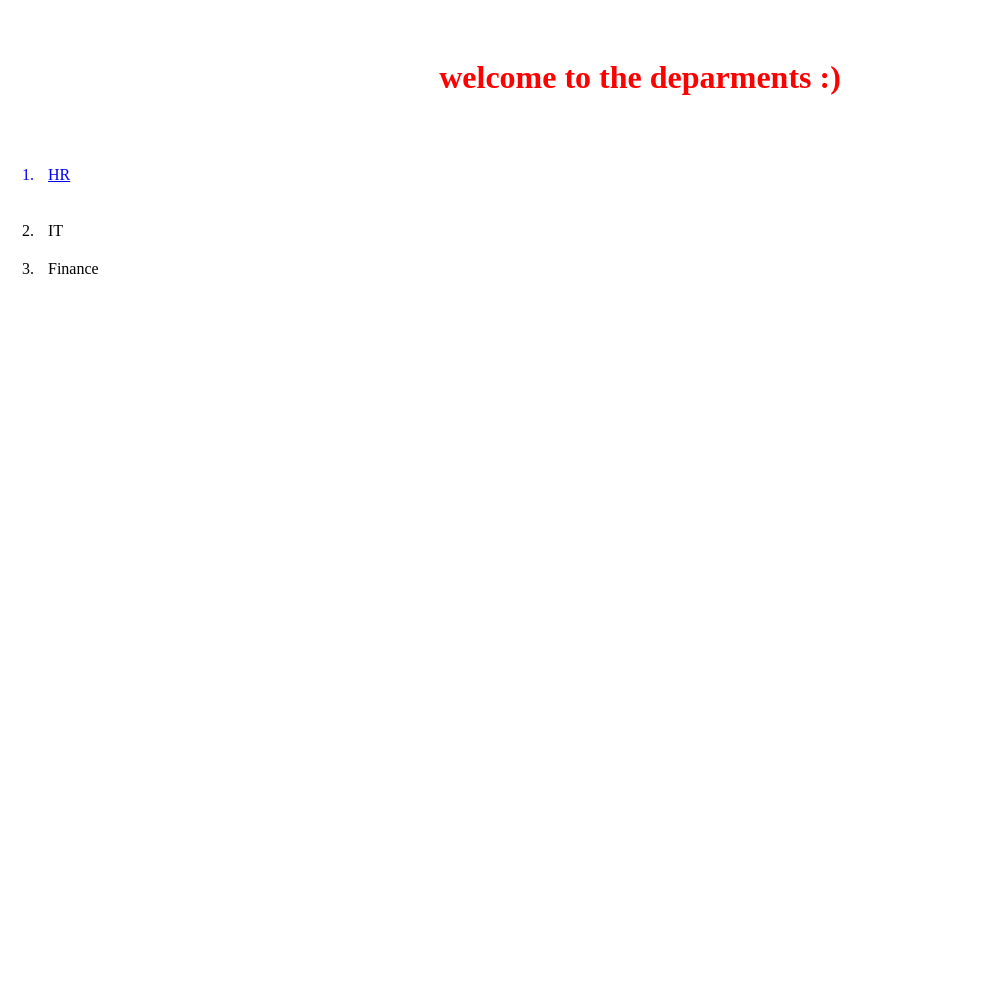
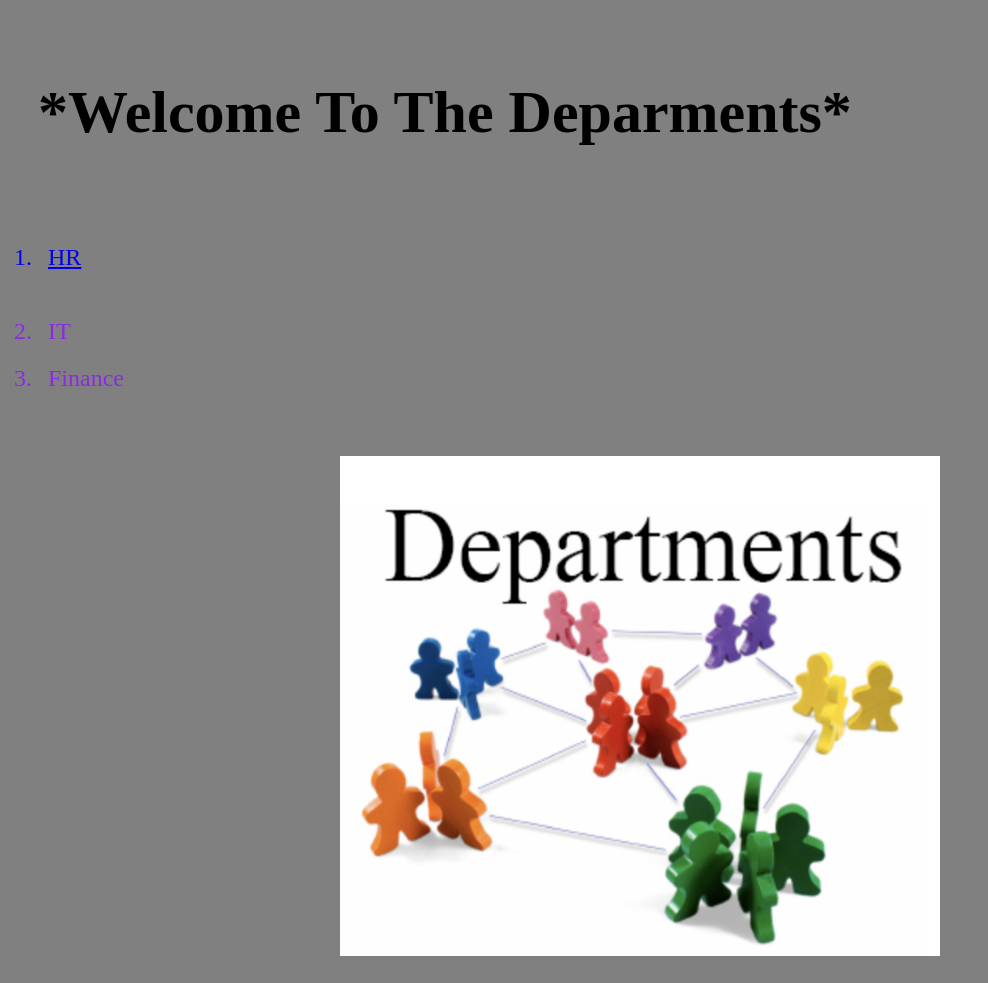
Before and after one commit to fahima-alhabsi/school-website, a plain HTML site: page card.html in a window 1280 px wide. Shown: the whole page, without its empty margins (0-988 px from the left). Before the commit the page ends 800 px from the top, so only its background shows below. Drawn offline with Linux system fonts and the light colour scheme.

Commit message:
styling page of department

```diff
--- a/card.html
+++ b/card.html
@@ -1,6 +1,7 @@
 <!DOCtype html>
 
 <head>
+    <link rel="stylesheet"href="index.css">
     <title>
         card one
     </title>
@@ -13,12 +14,14 @@
         }
     </style>
 </head>
-<body>
-    <h1 align="center">welcome to the deparments :)</h1>
+<body style="background-color:grey";>
+    <h1 class="deparments">*Welcome To The Deparments*</h1>
     <ol>
-  <a href="https://ssis.ae/h-r-department/"> <li>HR</li> </a>
-  <li>IT</li>
-  <li>Finance</li>
-</ol>
+        <a href="https://ssis.ae/h-r-department/"> <li>HR</li> </a>
+        <li>IT</li>
+        <li>Finance</li>
+      </ol>
+    <center><img src="pics/departments.png" alt="Italian Trulli" width="600" height="500"></center>
+
 
 </body>
--- a/index.css
+++ b/index.css
@@ -1,3 +1,18 @@
+
+.deparments{
+color: black;
+font-size: 60px
+
+
+
+}
+ol{
+font-size: x-large;
+color :blueviolet;
+
+
+
+}
 @import url('https://fonts.googleapis.com/css2?family=Playfair+Display&display=swap');
 @import url('https://fonts.googleapis.com/css2?family=Hachi+Maru+Pop&family=Playfair+Display&display=swap');
 @import url('https://fonts.googleapis.com/css2?family=Playfair+Display&family=Quicksand:wght@300&display=swap');
```
Also changed, not shown: about.html (+1 -1 lines), pics/HR-logo.png (added), pics/departments.png (added), 3 other files.
